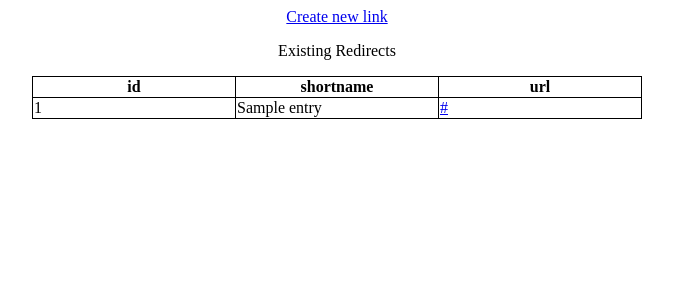
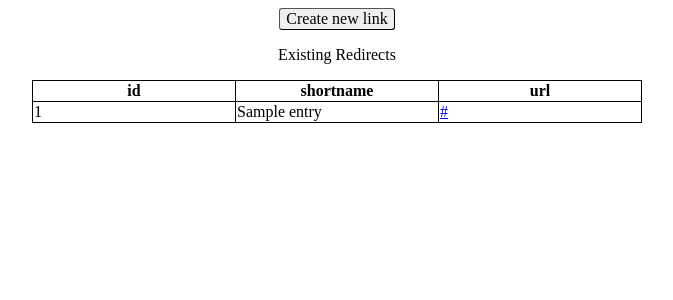
Before and after one commit to agdsn/lonk, a Python web app: template lonk/templates/admin.html in a window 1280 px wide. Shown: the top 300 px of the page, without its empty margins (303-976 px from the left). Run offline with Jinja, Linux system fonts and the light colour scheme; the template is opened without the code that fills it: most values are stand-ins (such as "Sample title", 1, 10 or a date in 2020).

Commit message:
make link prettier

```diff
--- a/lonk/templates/admin.html
+++ b/lonk/templates/admin.html
@@ -17,11 +17,19 @@
             align-items: center;
             flex-direction: column;
         }
+        #href-new {
+            padding: 1px 6px;
+            border: 1px outset buttonborder;
+            border-radius: 3px;
+            color: buttontext;
+            background-color: buttonface;
+            text-decoration: none;
+        }
 </style>
 </head>
 <body>
     <div id="urls">
-        <a href="{{ url_for('create') }}">Create new link</a>
+        <a id="href-new" href="{{ url_for('create') }}">Create new link</a>
         <p>Existing Redirects</p>
         <table>
             <thead>
```
